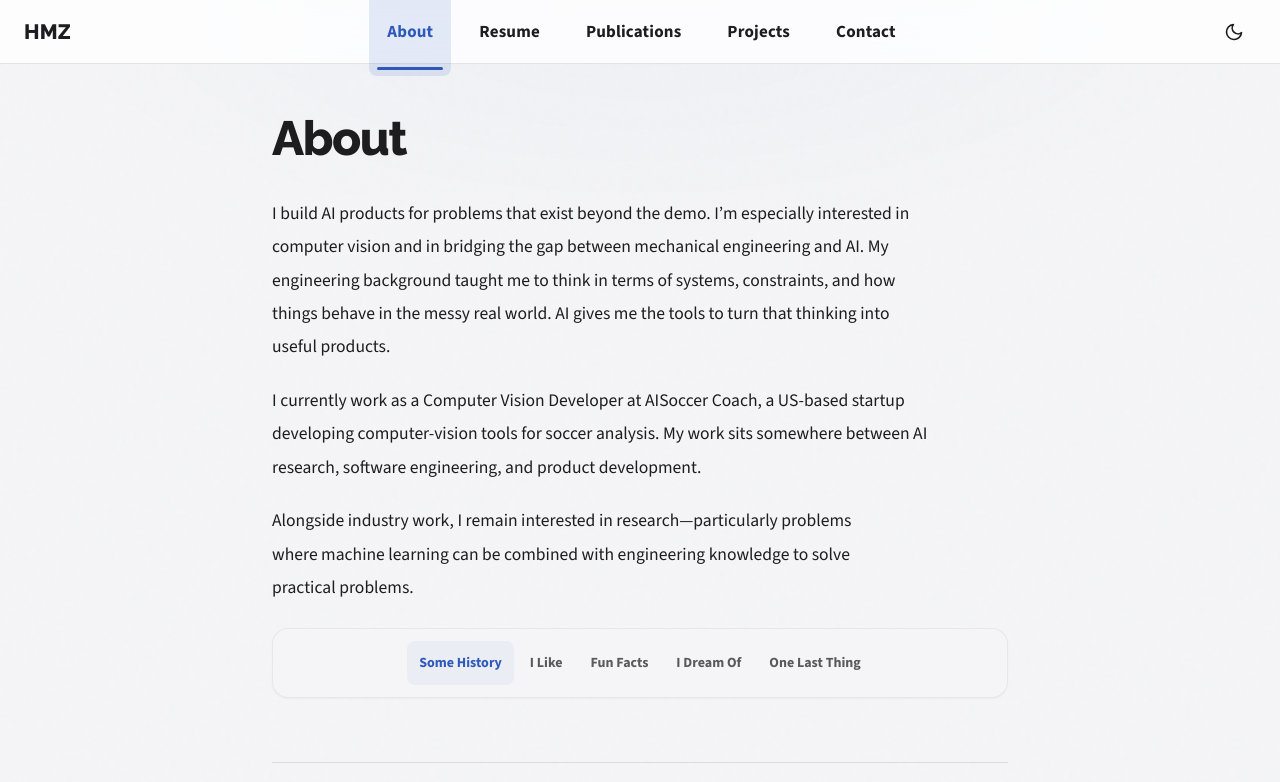
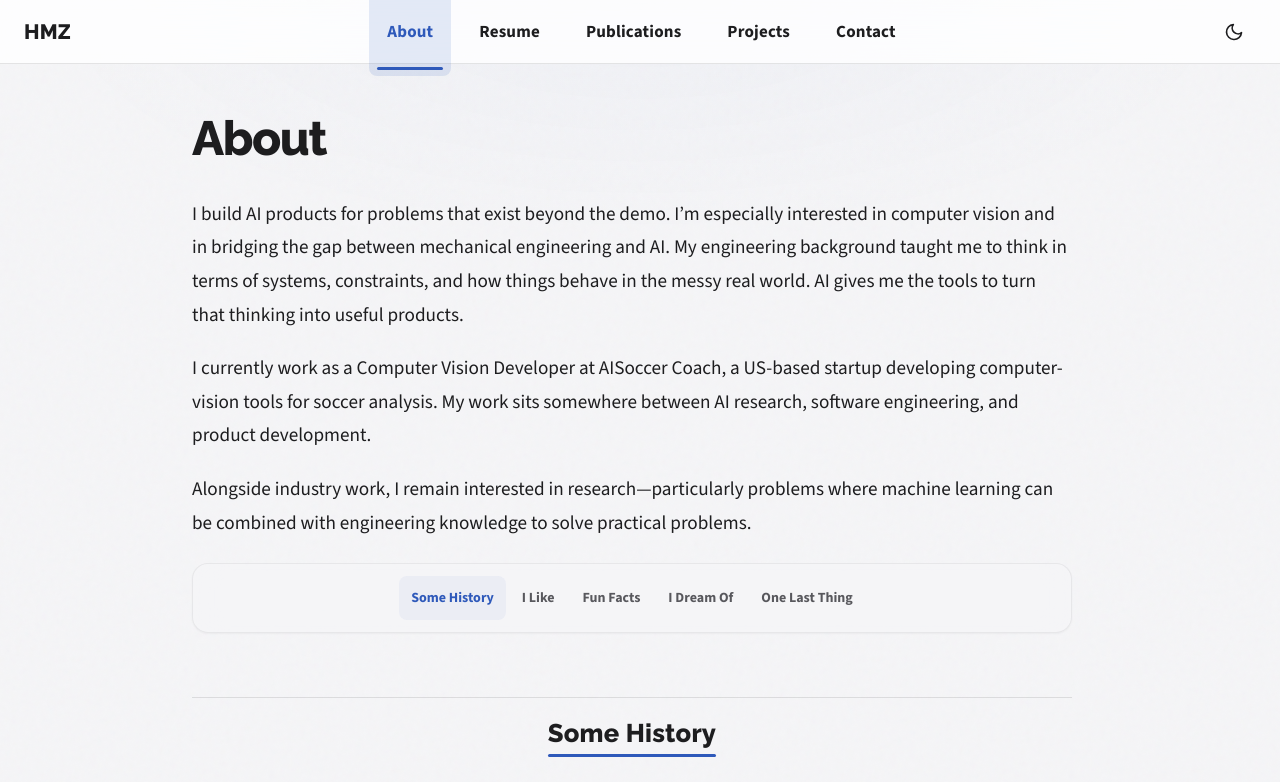
Before and after one commit to hamedhamzeh/hamedhamzeh.github.io, a Next.js app: page /about in a window 1280 px wide. Shown: the top 782 px of the page. Built offline with nearby package versions, Linux system fonts and the light colour scheme; no server answers.

Commit message:
style: refine page widths and align about introduction

```diff
--- a/app/styles/layout/page.css
+++ b/app/styles/layout/page.css
@@ -14,7 +14,7 @@
 .page-main {
   flex: 1;
   width: 100%;
-  max-width: 800px;
+  max-width: 960px;
   margin: 0 auto;
   padding: 2rem 1.5rem;
 }
--- a/app/styles/pages/content.css
+++ b/app/styles/pages/content.css
@@ -8,7 +8,7 @@
    ======================================== */
 
 .about-page {
-  max-width: 52rem;
+  max-width: 62rem;
   margin: 0 auto;
 }
 
@@ -21,7 +21,7 @@
 }
 
 .about-content {
-  max-width: 46rem;
+  max-width: 55rem;
   line-height: 1.85;
 }
 
@@ -46,10 +46,12 @@
 }
 
 .about-intro p {
-  max-width: 41rem;
-  font-size: clamp(1.04rem, 0.7vw + 0.95rem, 1.1rem);
-  line-height: 1.9;
-  color: var(--color-fg-bold);
+  max-width: 55rem;
+  font-size: clamp(1.05rem, 1vw + 0.85rem, 1.2rem);
+  line-height: 1.75;
+  color: var(--color-fg);
+  text-align: left;
+  text-wrap: pretty;
 }
 
 .about-content ul {
@@ -85,7 +87,7 @@
 }
 
 .contact-page {
-  max-width: 880px;
+  max-width: 1056px;
   display: flex;
   flex-direction: column;
   align-items: stretch;
--- a/app/styles/pages/portfolio-detail.css
+++ b/app/styles/pages/portfolio-detail.css
@@ -1,5 +1,5 @@
 .portfolio-detail-page {
-  max-width: 800px;
+  max-width: 960px;
   margin: 0 auto;
   padding: 0 1rem 3rem;
 }
@@ -14,7 +14,6 @@
   font-size: clamp(1.75rem, 3vw, 2.25rem);
   line-height: 1.2;
   margin: 0 0 1rem;
-  text-wrap: balance;
 }
 
 .portfolio-detail-header p {
--- a/app/styles/pages/resume.css
+++ b/app/styles/pages/resume.css
@@ -27,7 +27,7 @@
 
 /* Resume page specific */
 .resume-page {
-  max-width: 880px;
+  max-width: 1056px;
   margin: 0 auto;
 }
 
@@ -46,7 +46,7 @@
   font-size: clamp(1.05rem, 1vw + 0.85rem, 1.2rem);
   line-height: 1.75;
   margin: 0;
-  max-width: 46rem;
+  max-width: 55rem;
   text-align: left;
   text-wrap: pretty;
 }
```
